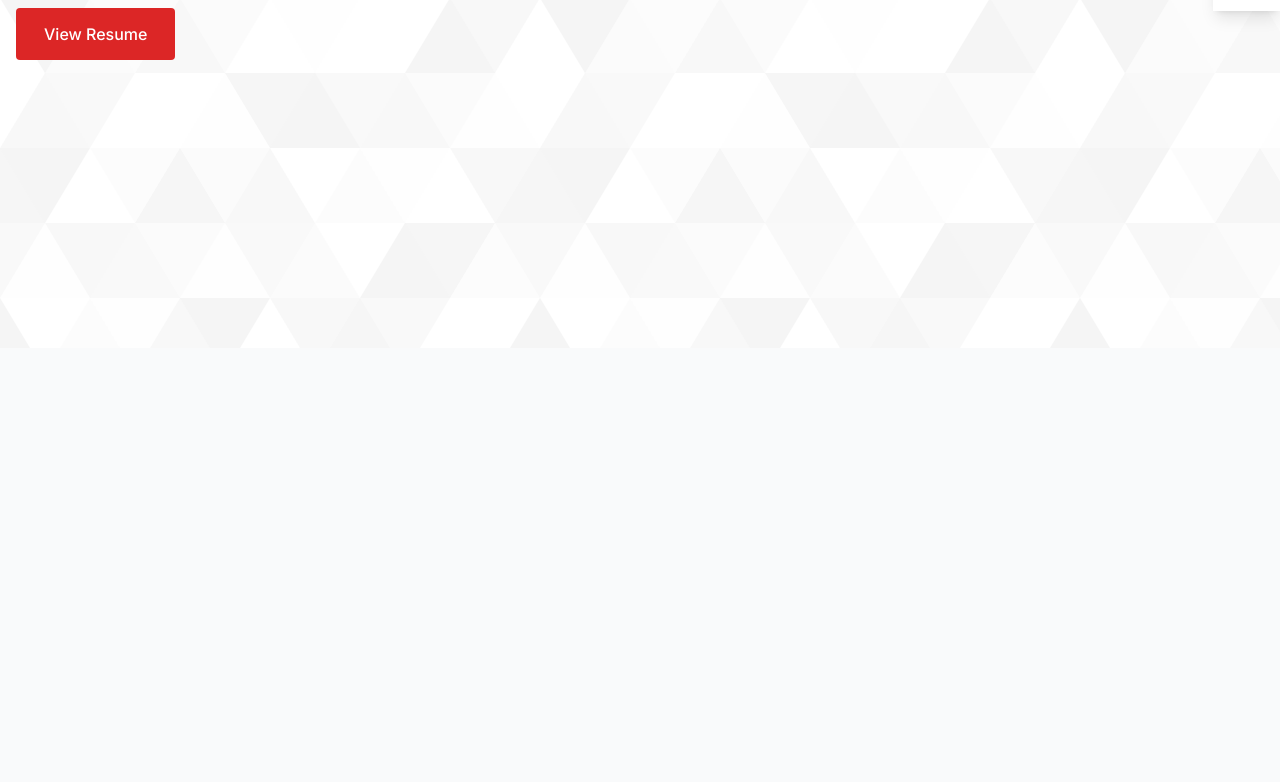
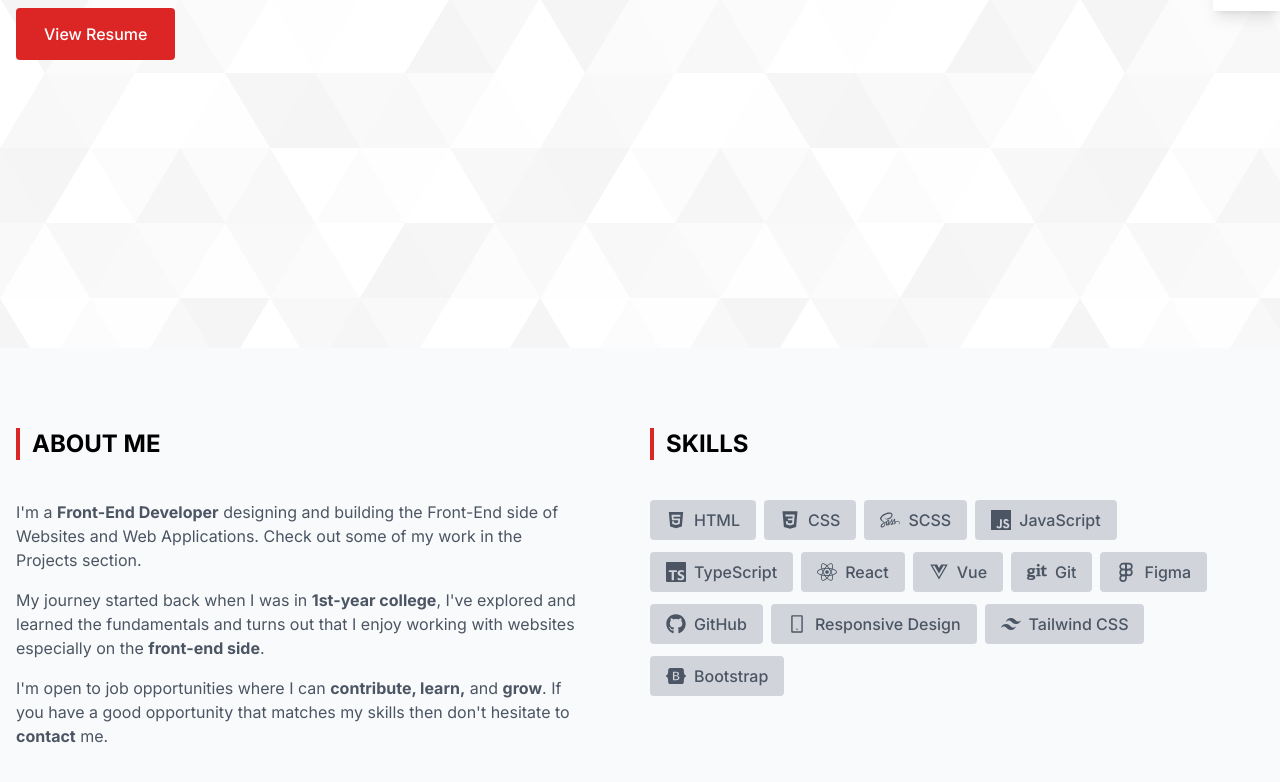
Before and after one commit to jmartindg/Portfolio, a Next.js app: page / in a window 1280 px wide. Shown: the part 516-1298 px from the top of the page. Before the commit the page ends 864 px from the top, so only its background shows below. Built offline with nearby package versions, Linux system fonts and the light colour scheme.

Commit message:
about section added

```diff
--- a/app/page.tsx
+++ b/app/page.tsx
@@ -1,4 +1,7 @@
 import { FaGithub, FaLinkedin } from "react-icons/fa";
+
+// Components
+import About from "@/components/About";
 
 const page = () => {
   const resumeLink: string =
@@ -43,6 +46,8 @@ const page = () => {
           </div>
         </section>
       </main>
+
+      <About />
     </>
   );
 };
--- /dev/null
+++ b/components/About.tsx
@@ -0,0 +1,108 @@
+import { AiFillHtml5, AiOutlineMobile } from "react-icons/ai";
+import { FaGit, FaGithub, FaReact, FaSass, FaVuejs } from "react-icons/fa";
+import { FiFigma } from "react-icons/fi";
+import { IoLogoCss3 } from "react-icons/io";
+import { SiBootstrap, SiJavascript, SiTailwindcss, SiTypescript } from "react-icons/si";
+import Badge from "./Badge";
+
+const About = () => {
+  const skills = [
+    {
+      id: 1,
+      icon: <AiFillHtml5 size={20} className="mr-2" />,
+      name: "HTML",
+    },
+    {
+      id: 2,
+      icon: <IoLogoCss3 size={20} className="mr-2" />,
+      name: "CSS",
+    },
+    {
+      id: 3,
+      icon: <FaSass size={20} className="mr-2" />,
+      name: "SCSS",
+    },
+    {
+      id: 4,
+      icon: <SiJavascript size={20} className="mr-2" />,
+      name: "JavaScript",
+    },
+    {
+      id: 5,
+      icon: <SiTypescript size={20} className="mr-2" />,
+      name: "TypeScript",
+    },
+    {
+      id: 6,
+      icon: <FaReact size={20} className="mr-2" />,
+      name: "React",
+    },
+    {
+      id: 7,
+      icon: <FaVuejs size={20} className="mr-2" />,
+      name: "Vue",
+    },
+    {
+      id: 8,
+      icon: <FaGit size={20} className="mr-2" />,
+      name: "Git",
+    },
+    {
+      id: 9,
+      icon: <FiFigma size={20} className="mr-2" />,
+      name: "Figma",
+    },
+    {
+      id: 10,
+      icon: <FaGithub size={20} className="mr-2" />,
+      name: "GitHub",
+    },
+    {
+      id: 11,
+      icon: <AiOutlineMobile size={20} className="mr-2" />,
+      name: "Responsive Design",
+    },
+    {
+      id: 12,
+      icon: <SiTailwindcss size={20} className="mr-2" />,
+      name: "Tailwind CSS",
+    },
+    {
+      id: 13,
+      icon: <SiBootstrap size={20} className="mr-2" />,
+      name: "Bootstrap",
+    },
+  ];
+
+  return (
+    <section className="container grid grid-cols-1 gap-5 px-4 py-20 md:grid-cols-2">
+      <section>
+        <h2 className="mb-10 border-l-4 border-l-red-600 pl-3 text-2xl font-bold uppercase">About Me</h2>
+        <p className="pb-4 pr-12 text-gray-600">
+          I&apos;m a <span className="font-bold">Front-End Developer</span> designing and building the Front-End side of
+          Websites and Web Applications. Check out some of my work in the Projects section.
+        </p>
+
+        <p className="pb-4 pr-12 text-gray-600">
+          My journey started back when I was in <span className="font-bold">1st-year college</span>, I&apos;ve explored and
+          learned the fundamentals and turns out that I enjoy working with websites especially on the{" "}
+          <span className="font-bold">front-end side</span>.
+        </p>
+
+        <p className="pb-4 pr-12 text-gray-600">
+          I&apos;m open to job opportunities where I can <span className="font-bold">contribute, learn,</span> and{" "}
+          <span className="font-bold">grow</span>. If you have a good opportunity that matches my skills then don&apos;t
+          hesitate to <span className="font-bold">contact</span> me.
+        </p>
+      </section>
+      <section>
+        <h2 className="mb-10 border-l-4 border-l-red-600 pl-3 text-2xl font-bold uppercase">Skills</h2>
+        {skills.map((skill) => (
+          <Badge key={skill.id} icon={skill.icon} name={skill.name} />
+        ))}
+      </section>
+    </section>
+  );
+};
+
+export default About;
--- /dev/null
+++ b/components/Badge.tsx
@@ -0,0 +1,14 @@
+type BadgeProps = {
+  icon: JSX.Element;
+  name: string;
+};
+
+const Badge = ({ icon, name }: BadgeProps) => {
+  return (
+    <span className="mr-2 mb-3 inline-flex items-center space-x-3 rounded bg-gray-300 px-4 py-2 font-medium text-gray-600">
+      {icon} {name}
+    </span>
+  );
+};
+
+export default Badge;
```
